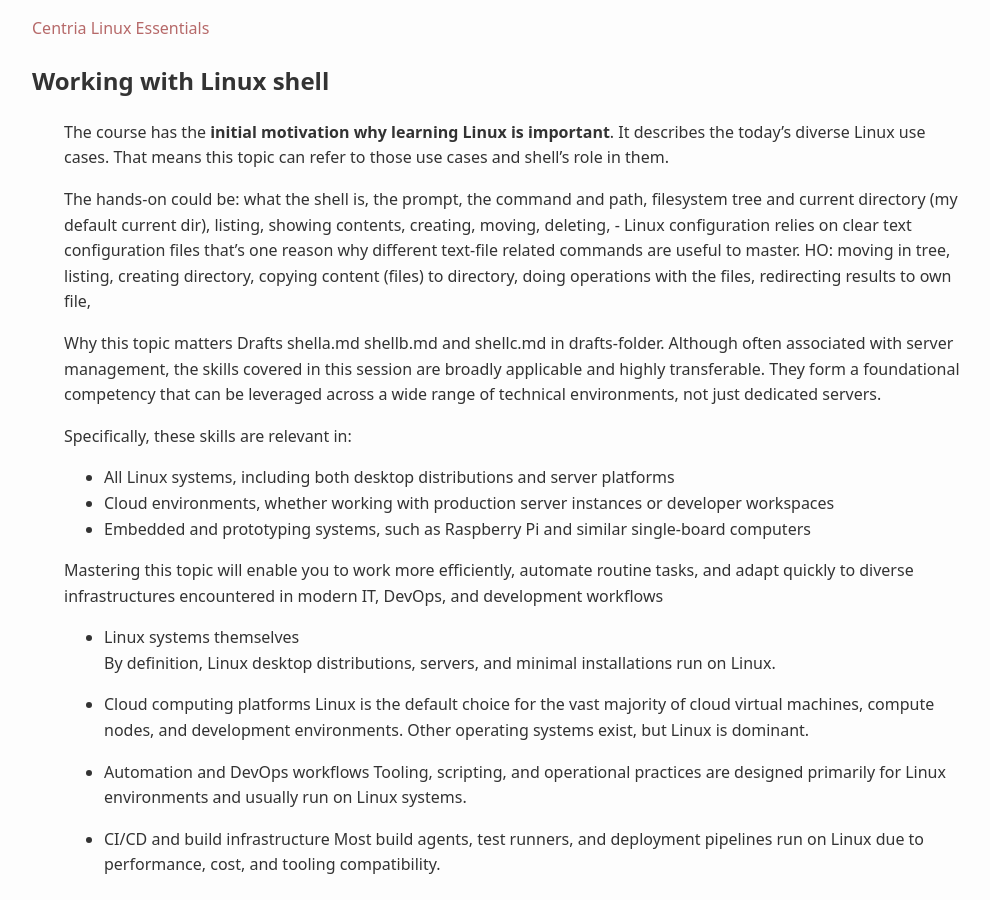
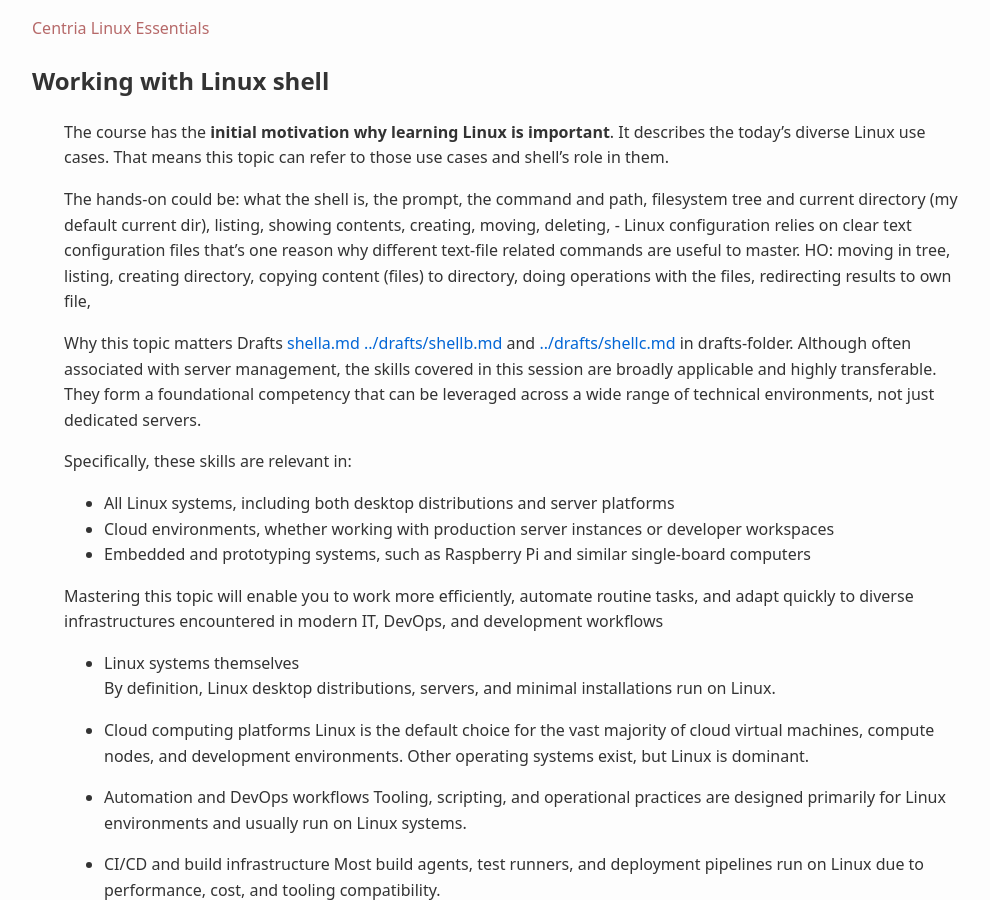
Before and after one commit to averkoc/lxprivate, a Jekyll site: the page built from docs/ws2t.md, in a window 1280 px wide and 900 px high. Shown: the whole window, without its empty margins (128-1118 px from the left). Built offline with Jekyll 4.4.1, drawn with Linux system fonts in a browser that asks for light colours.

Commit message:
Fix links to draft files in ws2t.md
Corrected links to draft files in the documentation.

```diff
--- a/docs/ws2t.md
+++ b/docs/ws2t.md
@@ -12,7 +12,7 @@ HO: moving in tree, listing, creating directory, copying content (files) to dire
 
 
 Why this topic matters
-Drafts shella.md shellb.md and shellc.md in drafts-folder.
+Drafts [shella.md](../drafts/shella) [../drafts/shellb.md](shellb) and [../drafts/shellc.md](./shellc) in drafts-folder.
 Although often associated with server management, the skills covered in this session are broadly applicable and highly transferable. They form a foundational competency that can be leveraged across a wide range of technical environments, not just dedicated servers.
 
 Specifically, these skills are relevant in:
```
